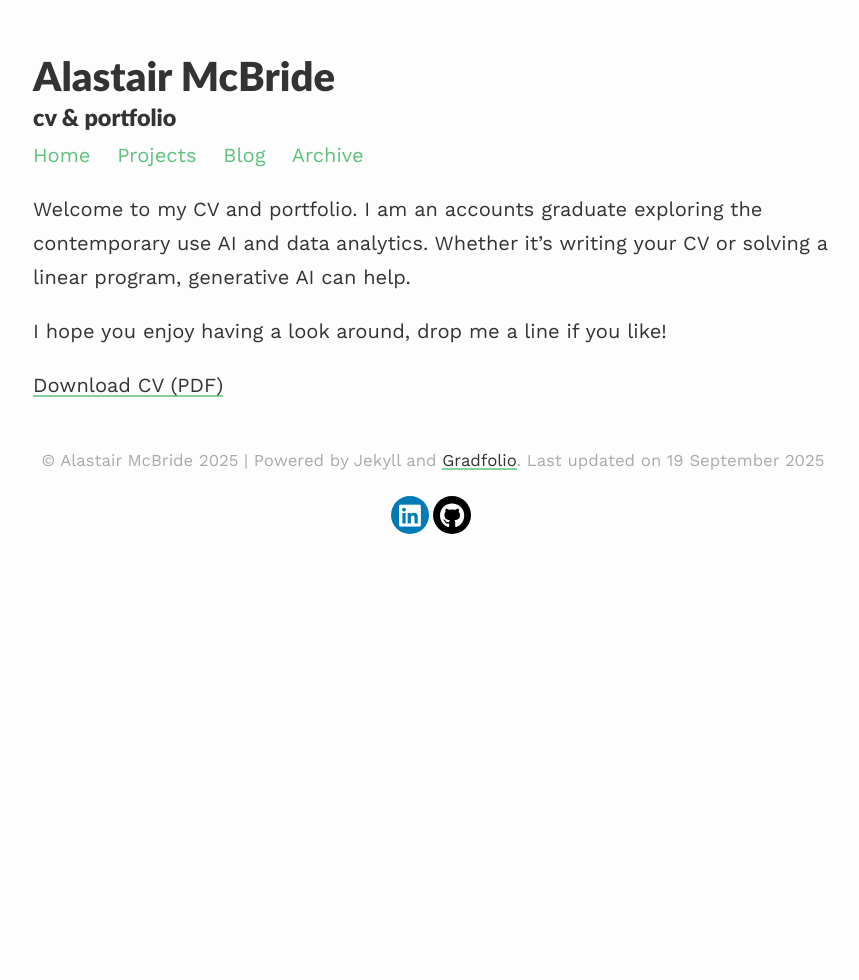
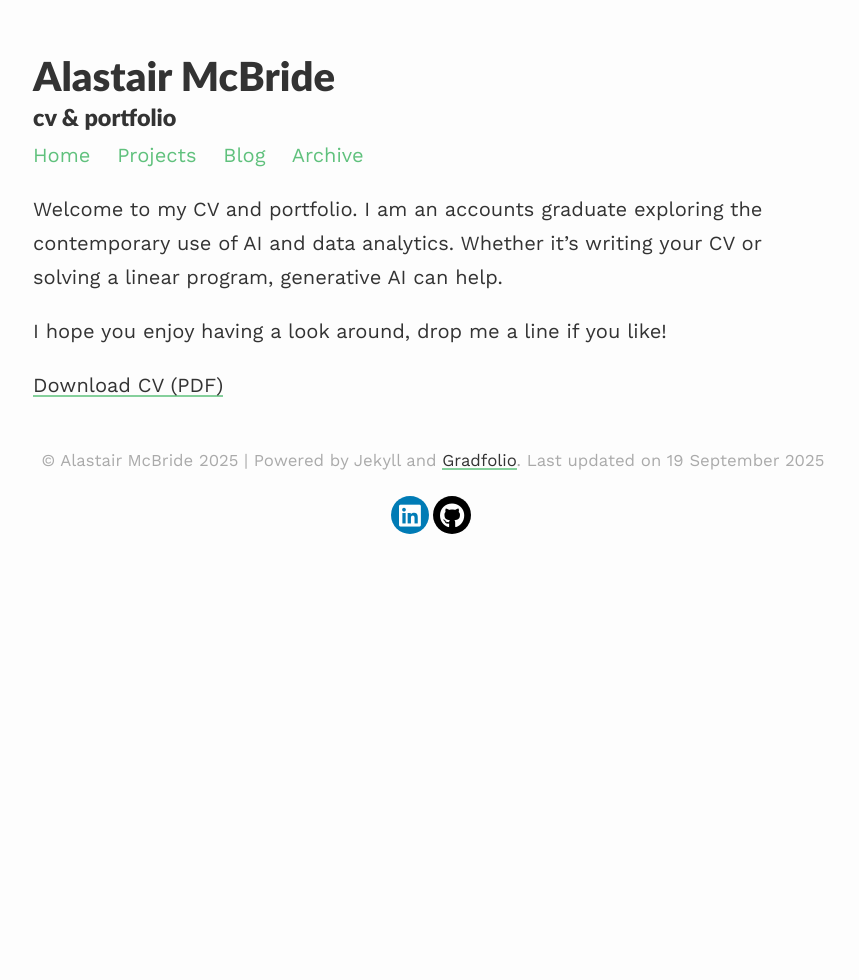
Before and after one commit to amcbhome/amcbhome.github.io, a Jekyll site: the page built from index.md, in a window 1280 px wide. Shown: the whole page, without its empty margins (207-1066 px from the left). Built offline with Jekyll 4.4.1, drawn with Linux system fonts in a browser that asks for light colours.

Commit message:
Update
Update

```diff
--- a/index.md
+++ b/index.md
@@ -6,7 +6,7 @@
   image:
 published: true
 ---
-Welcome to my CV and portfolio. I am an accounts graduate exploring the contemporary use AI and data analytics. Whether it's writing your CV or solving a linear program, generative AI can help.
+Welcome to my CV and portfolio. I am an accounts graduate exploring the contemporary use of AI and data analytics. Whether it's writing your CV or solving a linear program, generative AI can help.
 
 I hope you enjoy having a look around, drop me a line if you like!
 
```
Also changed, not shown: _projects/longerProjectTitle.md (+1 -1 lines).
